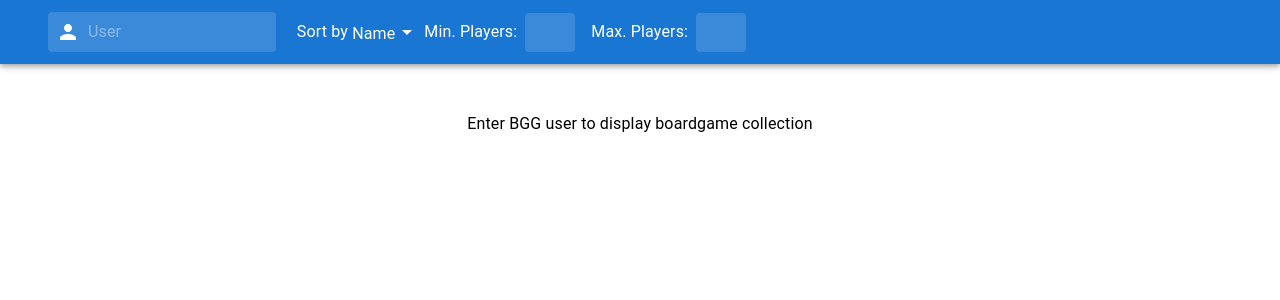
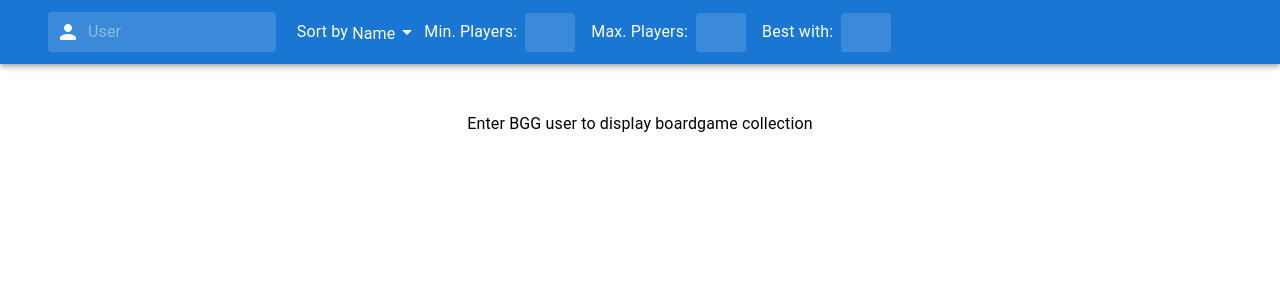
Before and after one commit to Existien/boardgames, a React (Create React App) app: page / in a window 1280 px wide. Shown: the top 300 px of the page. Built offline with nearby package versions, Linux system fonts and the light colour scheme.

Commit message:
Add bestWith filter

```diff
--- a/src/features/Collection/slice.ts
+++ b/src/features/Collection/slice.ts
@@ -23,6 +23,7 @@ export interface CollectionState {
   filteredCollection: Collection;
   minPlayers: string;
   maxPlayers: string;
+  bestWith: string;
   sortCriterium: SortCriterium;
 }
 
@@ -31,6 +32,7 @@ const initialState: CollectionState = {
   filteredCollection: [],
   minPlayers: "",
   maxPlayers: "",
+  bestWith: "",
   sortCriterium: "name",
 };
 
@@ -40,7 +42,8 @@ const getFilteredCollection = (state: CollectionState): Array<Game> => {
   const filteredCollection = state.collection.filter(
     (game) =>
       (isNaN(minPlayers) || game.minPlayers <= minPlayers) &&
-      (isNaN(maxPlayers) || game.maxPlayers >= maxPlayers)
+      (isNaN(maxPlayers) || game.maxPlayers >= maxPlayers) &&
+      (state.bestWith === "" || game.bestWith === state.bestWith)
   );
   switch (state.sortCriterium) {
     case "name":
@@ -68,6 +71,10 @@ const slice = createSlice({
       state.maxPlayers = action.payload;
       state.filteredCollection = getFilteredCollection(state);
     },
+    setBestWith: (state, action: PayloadAction<string>): void => {
+      state.bestWith = action.payload;
+      state.filteredCollection = getFilteredCollection(state);
+    },
     setSortCriterium: (state, action: PayloadAction<SortCriterium>): void => {
       state.sortCriterium = action.payload;
       state.filteredCollection = getFilteredCollection(state);
@@ -75,13 +82,20 @@ const slice = createSlice({
   },
 });
 
-export const { setSortCriterium, setMinPlayers, setMaxPlayers, setCollection } =
-  slice.actions;
+export const {
+  setSortCriterium,
+  setMinPlayers,
+  setMaxPlayers,
+  setCollection,
+  setBestWith,
+} = slice.actions;
 
 export const selectMinPlayers = (state: RootState): string =>
   state.collection.minPlayers;
 export const selectMaxPlayers = (state: RootState): string =>
   state.collection.maxPlayers;
+export const selectBestWith = (state: RootState): string =>
+  state.collection.bestWith;
 export const selectCollection = (state: RootState): Collection =>
   state.collection.collection;
 export const selectFilteredCollection = (state: RootState): Collection =>
--- a/src/features/TitleBar/PlayerSelection.tsx
+++ b/src/features/TitleBar/PlayerSelection.tsx
@@ -9,6 +9,8 @@ import {
   selectMinPlayers,
   setMinPlayers,
   setMaxPlayers,
+  selectBestWith,
+  setBestWith,
 } from "../Collection/slice";
 
 const StyledBackground = styled("div")(({ theme }) => ({
@@ -39,11 +41,13 @@ const StyledInputBase = styled(InputBase)(({ theme }) => ({
 interface StateProps {
   minPlayers: string;
   maxPlayers: string;
+  bestWith: string;
 }
 
 interface DispatchProps {
   setMinPlayers: (players: string) => void;
   setMaxPlayers: (players: string) => void;
+  setBestWith: (players: string) => void;
 }
 
 type Props = StateProps & DispatchProps;
@@ -68,6 +72,14 @@ export const PlayerSelection: React.FC<Props> = (props: Props) => {
             onChange={(e) => props.setMaxPlayers(e.target.value)}
           />
         </StyledBackground>
+        <Typography>Best with:</Typography>
+        <StyledBackground>
+          <StyledInputBase
+            placeholder=""
+            value={props.bestWith}
+            onChange={(e) => props.setBestWith(e.target.value)}
+          />
+        </StyledBackground>
       </div>
     </React.Fragment>
   );
@@ -76,6 +88,7 @@ export const PlayerSelection: React.FC<Props> = (props: Props) => {
 const mapStateToProps = (state: RootState): StateProps => ({
   minPlayers: selectMinPlayers(state),
   maxPlayers: selectMaxPlayers(state),
+  bestWith: selectBestWith(state),
 });
 
 const mapDispatchToProps = (dispatch: Dispatch): DispatchProps => ({
@@ -85,6 +98,9 @@ const mapDispatchToProps = (dispatch: Dispatch): DispatchProps => ({
   setMaxPlayers(players) {
     dispatch(setMaxPlayers(players));
   },
+  setBestWith(players) {
+    dispatch(setBestWith(players));
+  },
 });
 
 export default connect(mapStateToProps, mapDispatchToProps)(PlayerSelection);
```
